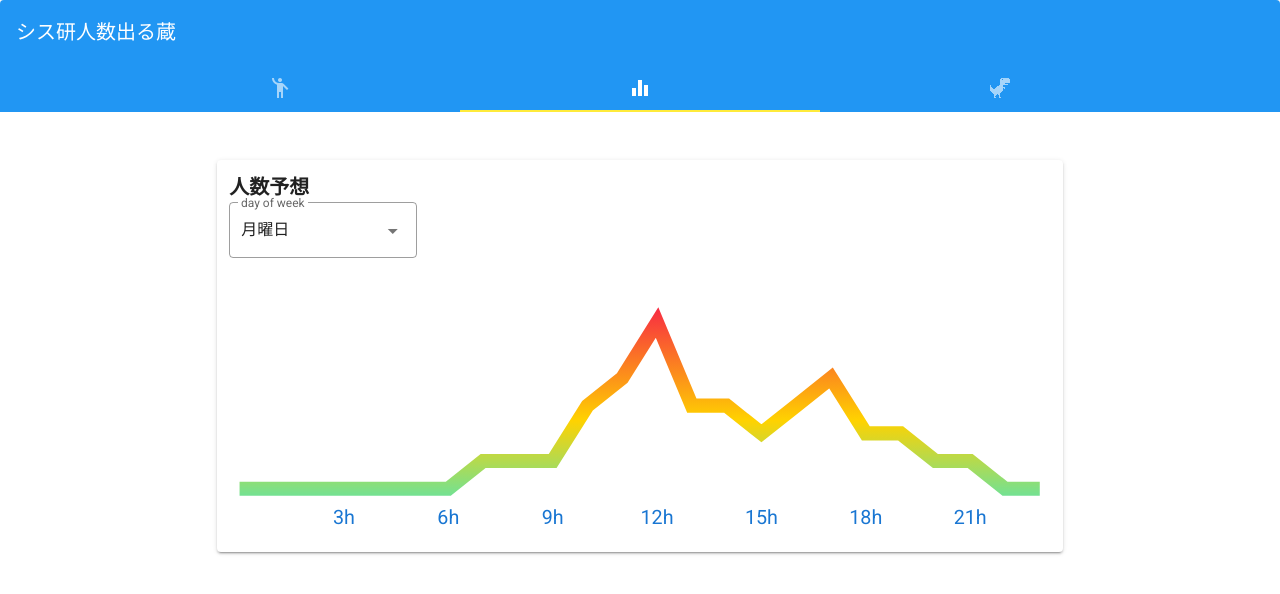
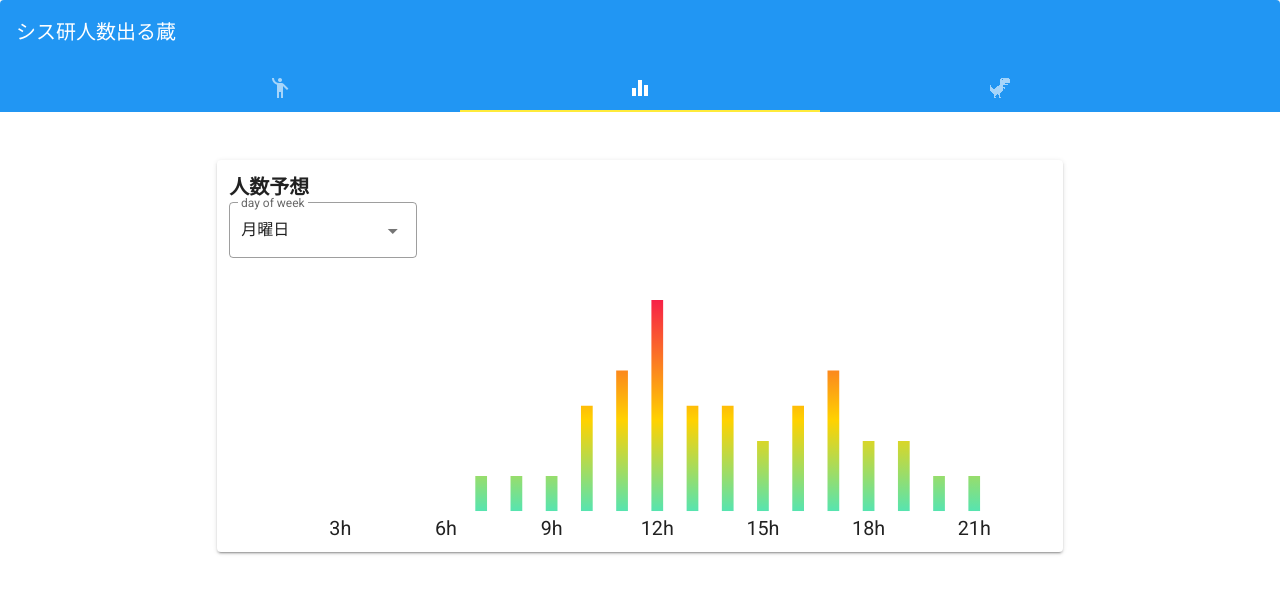
Before and after one commit to SystemEngineeringTeam/koukaten2021, a Nuxt app in the folder nuxt/: page / in a window 1280 px wide. Both pictures are taken after a click on the tab 640 px from the left and 88 px from the top of the page. Shown: the top 594 px of the page. Built offline with nearby package versions, Linux system fonts and the light colour scheme.

Commit message:
v-sparkのオプションの書き方修正

```diff
--- a/nuxt/components/showgraph.vue
+++ b/nuxt/components/showgraph.vue
@@ -16,16 +16,15 @@
           <v-col align="center">
             <v-sparkline
               :value="value"
-              :gradient="gradients[5]"
-              :smooth="0 || false"
-              :padding="8"
-              :line-width="5"
-              :stroke-linecap="round"
-              :gradient-direction="top"
-              :fill="false"
-              :type="bar"
-              :auto-line-width="false"
-              :show-labels="true"
+              :gradient= gradients[5]
+              padding= 8
+              line-width= 5
+              stroke-linecap='round'
+              gradient-direction='top'
+              fill= false
+              type='bar'
+              auto-line-width= false
+              show-labels= true
               :key="graphKey"
               auto-draw
             >
```
